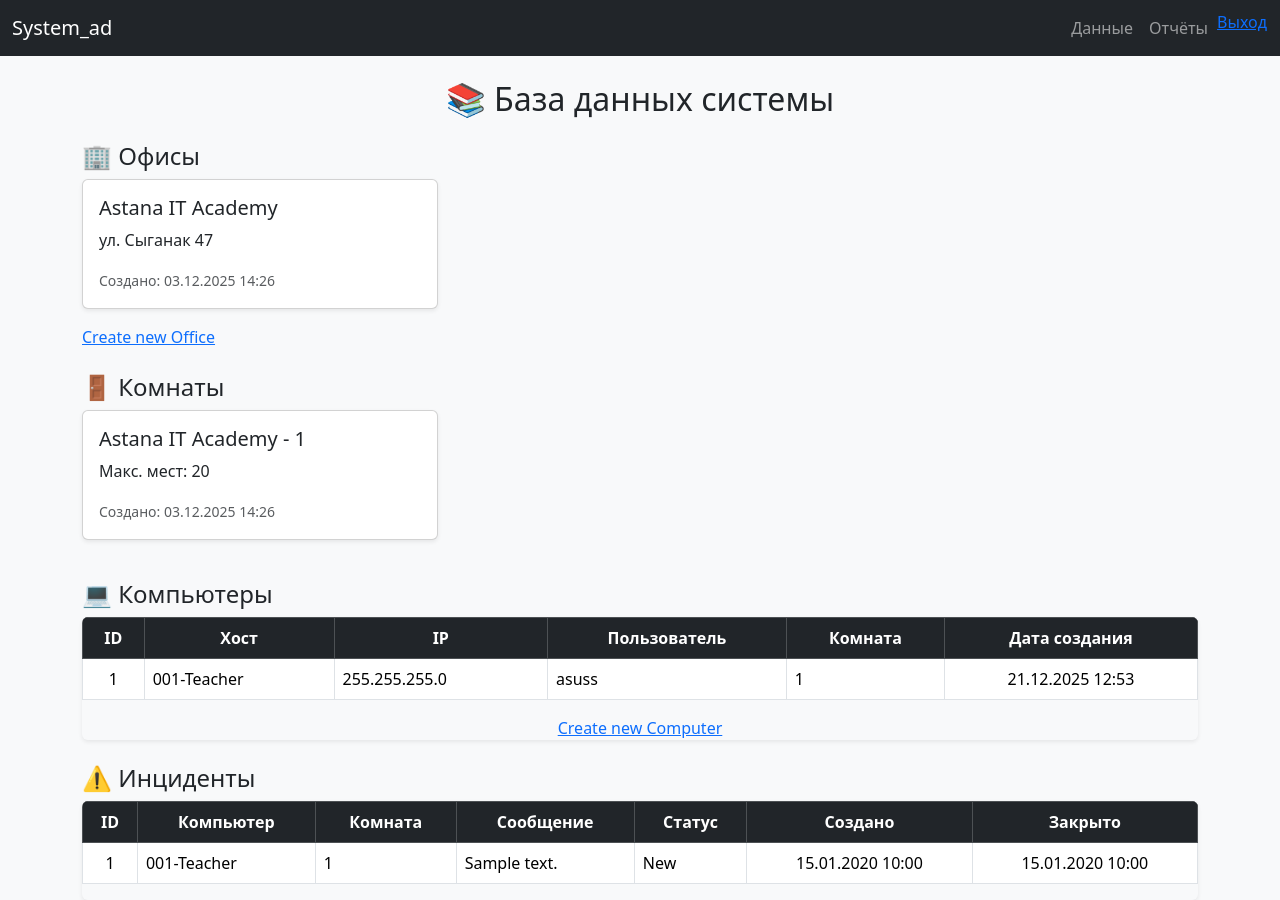
After one commit to Archmage16/System_ad, a Django app: page /data_base/ in a window 1280 px wide. The commit adds this page. Run offline with Django 5.2, Linux system fonts and the light colour scheme; a user stored in the database is signed in; data comes from the database, SQL or seed files in the repository; both versions use the stored data as it was after the commit; tables that the repository leaves empty hold one stand-in row (values such as "Sample post").

Commit message:
CRUD and aoigram

```diff
--- a/api/urls.py
+++ b/api/urls.py
@@ -4,10 +4,13 @@ from api.views import *
 urlpatterns = [
     path('login/', UserLoginView.as_view(), name='login'),
     path('logout/', UserLogoutView.as_view(), name='logout'),
+
     path('', HomePage, name='home'),
+    path('data_base/', data_base_view, name='data_base'),
 
-    path('api/computers/', ComputerCreateView.as_view()),
-    path('api/offices/', OfficeCreateView.as_view()),
-    path('api/incidents/', IncidentCreateView.as_view()),
+    # path('api/u')
+    path('api/computers/', ComputerCreateView.as_view(), name='computer-create'),
+    path('api/offices/', OfficeCreateView.as_view(), name='office-create'),
+    path('api/incidents/', IncidentCreateView.as_view(), name='incident-create'),
 ]
 # 54321
--- a/api/views.py
+++ b/api/views.py
@@ -1,7 +1,7 @@
 from django.shortcuts import render
 from django.contrib.auth.views import LoginView, LogoutView
 from django.contrib.auth.decorators import login_required
-
+from django.core.paginator import Paginator
 # rest.
 from rest_framework.permissions import IsAuthenticated
 from api.permissions import IsSuperUserOrReadOnly
@@ -53,3 +53,28 @@ class ComputerCreateView(generics.ListCreateAPIView):
             )
 
         return super().create(request, *args, **kwargs)
+
+
+
+@login_required
+def data_base_view(request):
+    # Поиск по компьютерам
+    query = request.GET.get('q', '')
+    computers = Computer.objects.all()
+    if query:
+        computers = computers.filter(hostname__icontains=query)
+
+    # Пагинация для компьютеров
+    paginator = Paginator(computers.order_by('-created_at'), 10)
+    page_number = request.GET.get('page')
+    page_obj = paginator.get_page(page_number)
+
+    context = {
+        'data': page_obj,           # Компьютеры для таблицы
+        'page_obj': page_obj,
+        'is_paginated': page_obj.has_other_pages(),
+        'Office': Office.objects.all(),    # Офисы для карточек
+        'Room': Room.objects.all(),        # Комнаты для карточек
+        'Incident': Incident.objects.all(),# Инциденты для таблицы
+    }
+    return render(request, 'dataCRUd/data_base.html', context)
--- /dev/null
+++ b/templates/base.html
@@ -0,0 +1,36 @@
+<!DOCTYPE html>
+<html lang="ru">
+<head>
+    <meta charset="UTF-8">
+    <title>{% block title %}System_ad{% endblock %}</title>
+    <link href="https://cdn.jsdelivr.net/npm/bootstrap@5.3.2/dist/css/bootstrap.min.css" rel="stylesheet">
+</head>
+<body class="bg-light">
+
+<nav class="navbar navbar-expand-lg navbar-dark bg-dark">
+  <div class="container-fluid">
+    <a class="navbar-brand" href="/">System_ad</a>
+
+    <div class="collapse navbar-collapse">
+      <ul class="navbar-nav ms-auto">
+        {% if user.is_authenticated %}
+          <li class="nav-item"><a class="nav-link" href="{% url 'data_base' %}">Данные</a></li>
+          <li class="nav-item"><a class="nav-link" href="/reports/">Отчёты</a></li>
+          <li class="nav-item">
+            <form action="{% url 'logout' %}" method="post">
+              {% csrf_token %}
+              <button class="btn btn-link p-0">Выход</button>
+            </form>
+          </li>
+        {% endif %}
+      </ul>
+    </div>
+  </div>
+</nav>
+
+<div class="container mt-4">
+    {% block content %}{% endblock %}
+</div>
+
+</body>
+</html>
--- /dev/null
+++ b/templates/dataCRUd/data_base.html
@@ -0,0 +1,120 @@
+{% extends "base.html" %}
+{% block title %}База данных{% endblock %}
+
+{% block content %}
+<center><h2 class="mb-4">📚 База данных системы</h2></center>
+
+
+<!-- Office -->
+<h4 class="mt-4">🏢 Офисы</h4>
+<div class="">
+    <div class="row">
+        {% for office in Office%}
+        <div class="col-md-4">
+            <div class="card shadow-sm mb-3">
+                <div class="card-body">
+                    <h5 class="card-title">{{ office.name }}</h5>
+                    <p class="card-text">{{ office.address }}</p>
+                    <small class="text-muted">Создано: {{ office.created_at|date:"d.m.Y H:i" }}</small>
+                </div>
+            </div>
+        </div>
+        {% empty %}
+        <p class="text-muted">Нет офисов</p>
+        {% endfor %}
+    </div>
+    <a href="{% url 'office-create'%}">Create new Office</a>
+</div>
+
+<!-- Rooms -->
+<h4 class="mt-4">🚪 Комнаты</h4>
+<div class="">
+    <div class="row">
+        {% for room in Room %}
+        <div class="col-md-4">
+            <div class="card shadow-sm mb-3">
+                <div class="card-body">
+                    <h5 class="card-title">{{ room.office.name }} - {{ room.room_number }}</h5>
+                    <p class="card-text">Макс. мест: {{ room.max_places }}</p>
+                    <small class="text-muted">Создано: {{ room.created_at|date:"d.m.Y H:i" }}</small>
+                </div>
+            </div>
+        </div>
+        {% empty %}
+        <p class="text-muted">Нет комнат</p>
+        {% endfor %}
+    </div>
+</div>
+
+
+<!-- Computers -->
+<h4 class="mt-4">💻 Компьютеры</h4>
+<div class="table-responsive shadow-sm rounded mb-4">
+<table class="table table-hover table-bordered align-middle bg-white">
+    <thead class="table-dark text-center">
+        <tr>
+            <th>ID</th>
+            <th>Хост</th>
+            <th>IP</th>
+            <th>Пользователь</th>
+            <th>Комната</th>
+            <th>Дата создания</th>
+        </tr>
+    </thead>
+    <tbody>
+        {% for computer in data %}
+        <tr>
+            <td class="text-center">{{ computer.id }}</td>
+            <td>{{ computer.hostname }}</td>
+            <td>{{ computer.ip_address }}</td>
+            <td>{{ computer.user_fullname }}</td>
+            <td>{{ computer.room.room_number}}</td>
+            <td class="text-center">{{ computer.created_at|date:"d.m.Y H:i" }}</td>
+        </tr>
+        {% empty %}
+        <tr>
+            <td colspan="6" class="text-center text-muted">Нет компьютеров</td>
+        </tr>
+        {% endfor %}
+    </tbody>
+</table>
+<center><a href="{% url 'computer-create'%}">Create new Computer</a></center>
+</div>
+
+<!-- Incidents -->
+<h4 class="mt-4">⚠️ Инциденты</h4>
+<div class="table-responsive shadow-sm rounded">
+<table class="table table-hover table-bordered align-middle bg-white">
+    <thead class="table-dark text-center">
+        <tr>
+            <th>ID</th>
+            <th>Компьютер</th>
+            <th>Комната</th>
+            <th>Сообщение</th>
+            <th>Статус</th>
+            <th>Создано</th>
+            <th>Закрыто</th>
+        </tr>
+    </thead>
+    <tbody>
+        {% for incident in Incident%}
+        <tr>
+            <td class="text-center">{{ incident.id }}</td>
+            <td>{{ incident.computer.hostname}}</td>
+            <td>{{ incident.room.room_number}}</td>
+            <td>{{ incident.user_message|truncatechars:50 }}</td>
+            <td>{{ incident.get_status_display }}</td>
+            <td class="text-center">{{ incident.created_at|date:"d.m.Y H:i" }}</td>
+            <td class="text-center">{{ incident.closed_at|date:"d.m.Y H:i" }}</td>
+        </tr>
+        {% empty %}
+        <tr>
+            <td colspan="7" class="text-center text-muted">Нет инцидентов</td>
+        </tr>
+        {% endfor %}
+
+    </tbody>
+</table>
+</div>
+
+{% endblock %}
```
Also changed, not shown: bot_aiogram/bot.py (added, +27 -0 lines), bot_aiogram/config.py (added, +9 -0 lines), templates/index.html (+28 -17 lines), templates/login.html (+17 -16 lines), bot_aiogram/handlers.py (added), db.sqlite3, 1 other file.
